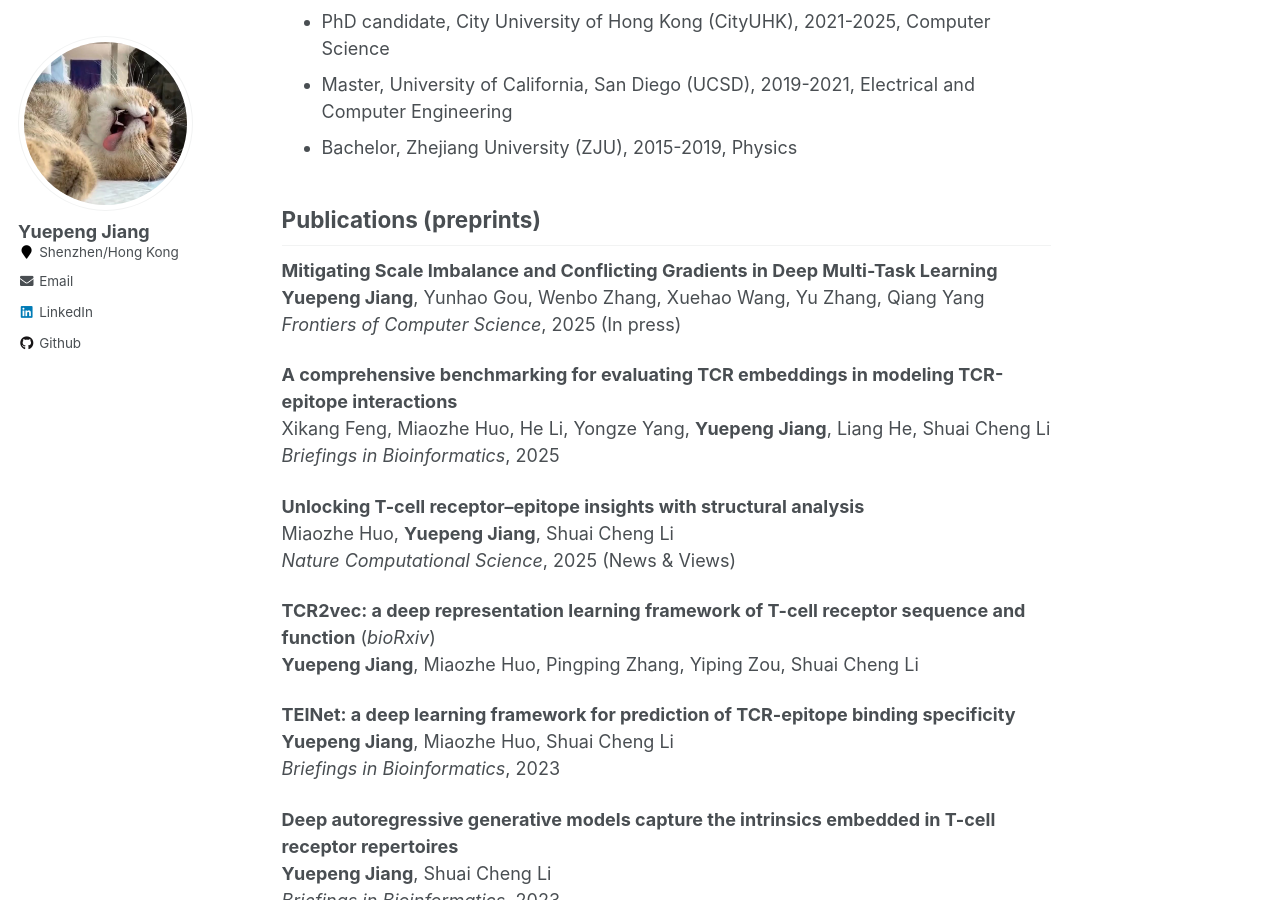
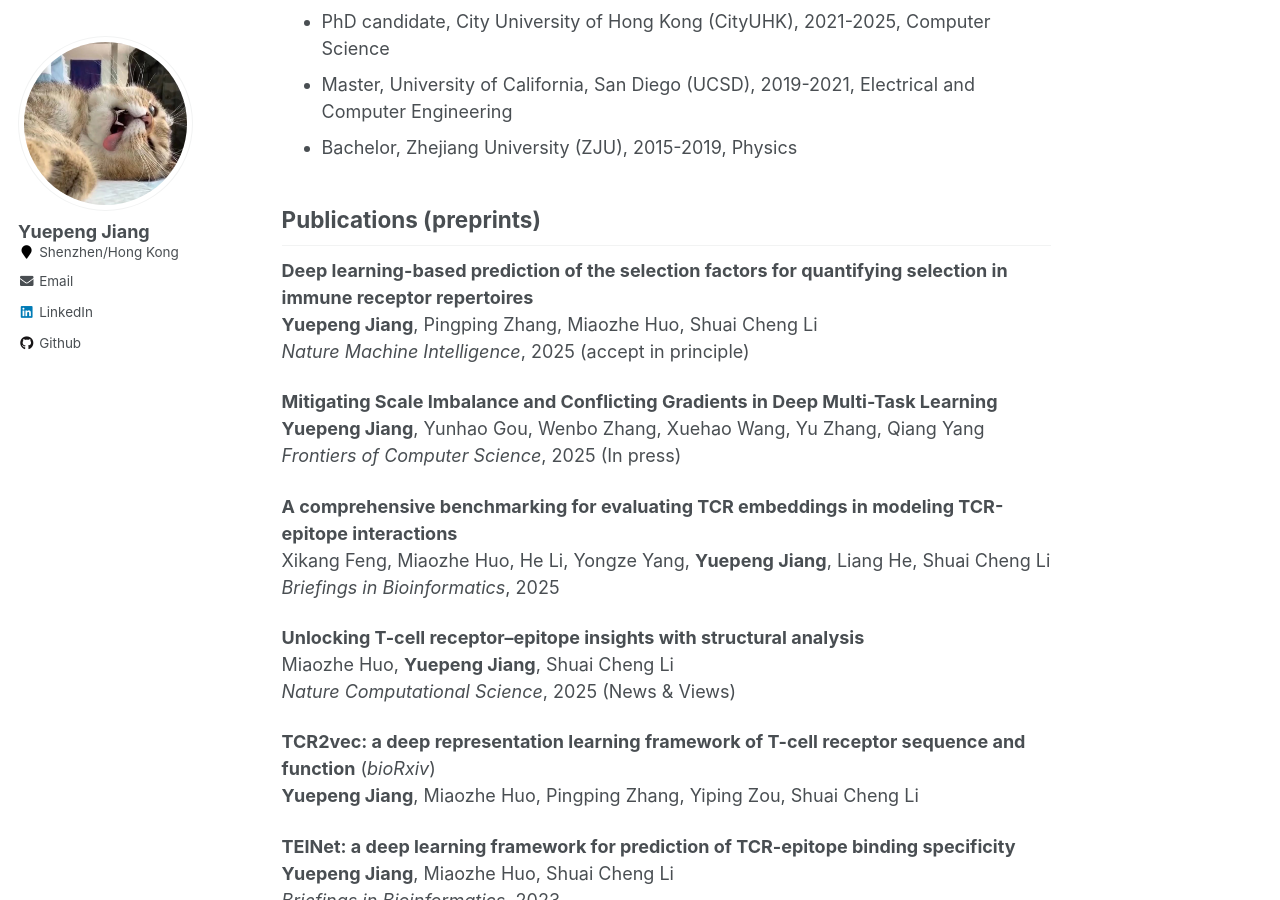
Before and after one commit to jiangdada1221/jiangdada1221.github.io, a Jekyll site: the page built from _pages/about.md, in a window 1280 px wide and 900 px high, scrolled down 388 px. Built offline with Jekyll 4.4.1, drawn with Linux system fonts in a browser that asks for light colours.

Commit message:
Update about.md

```diff
--- a/_pages/about.md
+++ b/_pages/about.md
@@ -20,6 +20,10 @@ I am a final-year PhD student at the City University of Hong Kong, specializing
 - Bachelor, Zhejiang University (ZJU), 2015-2019, Physics
 
 ## Publications (preprints)
+__Deep learning-based prediction of the selection factors for quantifying selection in immune receptor repertoires__ <br />
+__Yuepeng Jiang__, Pingping Zhang, Miaozhe Huo, Shuai Cheng Li <br />
+_Nature Machine Intelligence_, 2025 (accept in principle) <br />
+
 __Mitigating Scale Imbalance and Conflicting Gradients in Deep Multi-Task Learning__ <br />
 __Yuepeng Jiang__, Yunhao Gou, Wenbo Zhang, Xuehao Wang, Yu Zhang, Qiang Yang <br />
 _Frontiers of Computer Science_, 2025 (In press) <br />
```
